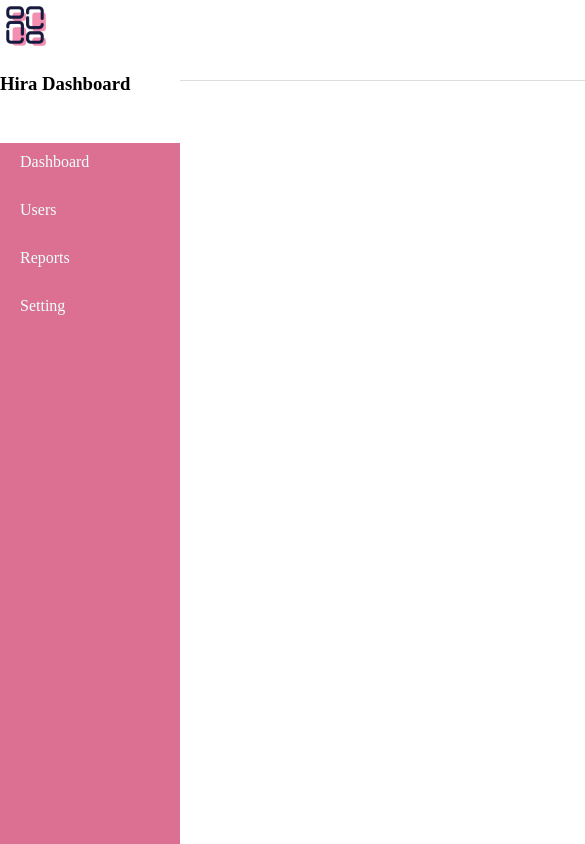
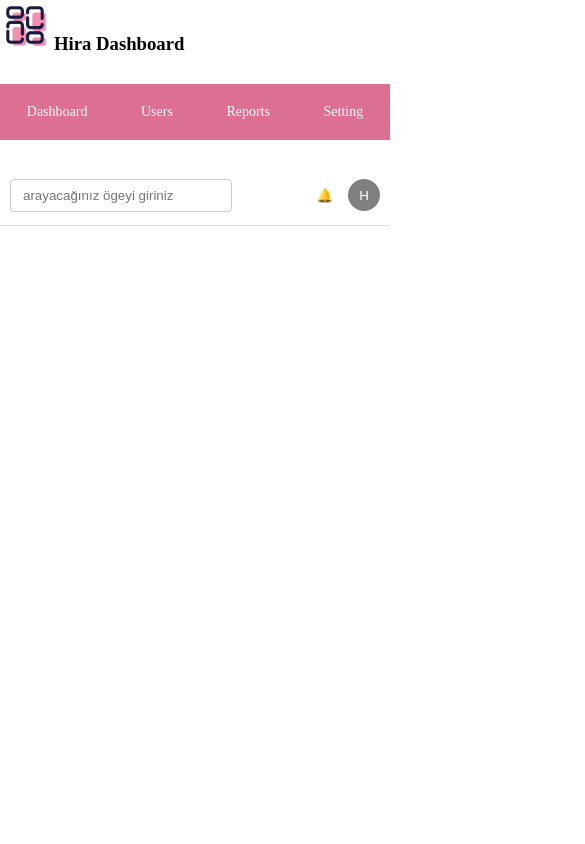
Before and after one commit to hiranrrr/hira-dashboard-html-css, a plain HTML site: page index.html in a window 390 px wide. Shown: the top 844 px of the page, 585 px wide, since content can reach past the window. Drawn offline with Linux system fonts and the light colour scheme.

Commit message:
sidebar ve navbar'a responsive özelliği eklendi

```diff
--- a/styles/style.css
+++ b/styles/style.css
@@ -1,6 +1,12 @@
 body {
      margin: 0;
+     padding: 0;
+  overflow-x: hidden;
     }
+
+*{
+    box-sizing: border-box;
+}
 
 .image{
     width: 50px;
@@ -46,7 +52,7 @@ ul{
 .navbar{
 
   height: 60px;
-
+  padding: 0 40px;
   display: flex;
   justify-content: space-between;
   align-items: center;
@@ -62,7 +68,6 @@ ul{
   padding: 8px 12px;
   border: 1px solid #ccc;
   border-radius: 4px;
-  margin-left:900px;
   width: 250px;
 }
 
@@ -103,3 +108,43 @@ ul{
 .avatarbuton:hover{
 background-color: lightgray;
 }
+
+@media (max-width: 1024px) {
+  .navbar {
+    padding: 0 10px;
+  }
+
+  .navbar input {
+    width: 180px;
+  }
+}
+
+@media (max-width: 768px) {
+  .layout {
+    flex-direction: column;
+  }
+
+  ul {
+    width: 100%;
+    height: auto;
+    margin-top: 10px;
+    display: flex;
+    justify-content: space-around;
+  }
+
+  li {
+    margin: 10px 0;
+    padding: 10px 5px;
+    font-size: 14px;
+    text-align: center;
+  }
+
+  .navbar {
+    width: 100%;
+    margin-top: 10px;
+  }
+
+  .navbar input {
+    width: 60%;
+  }
+}
```
